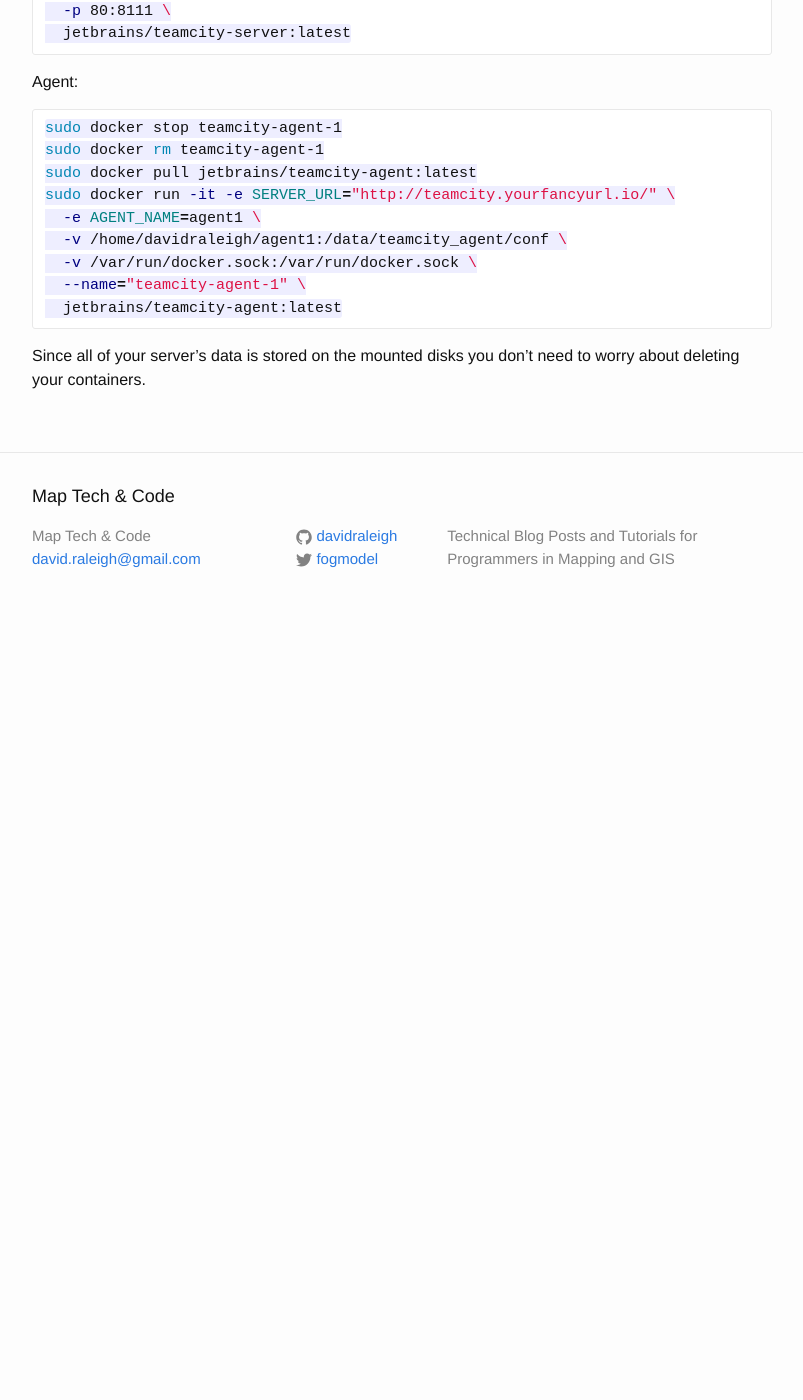
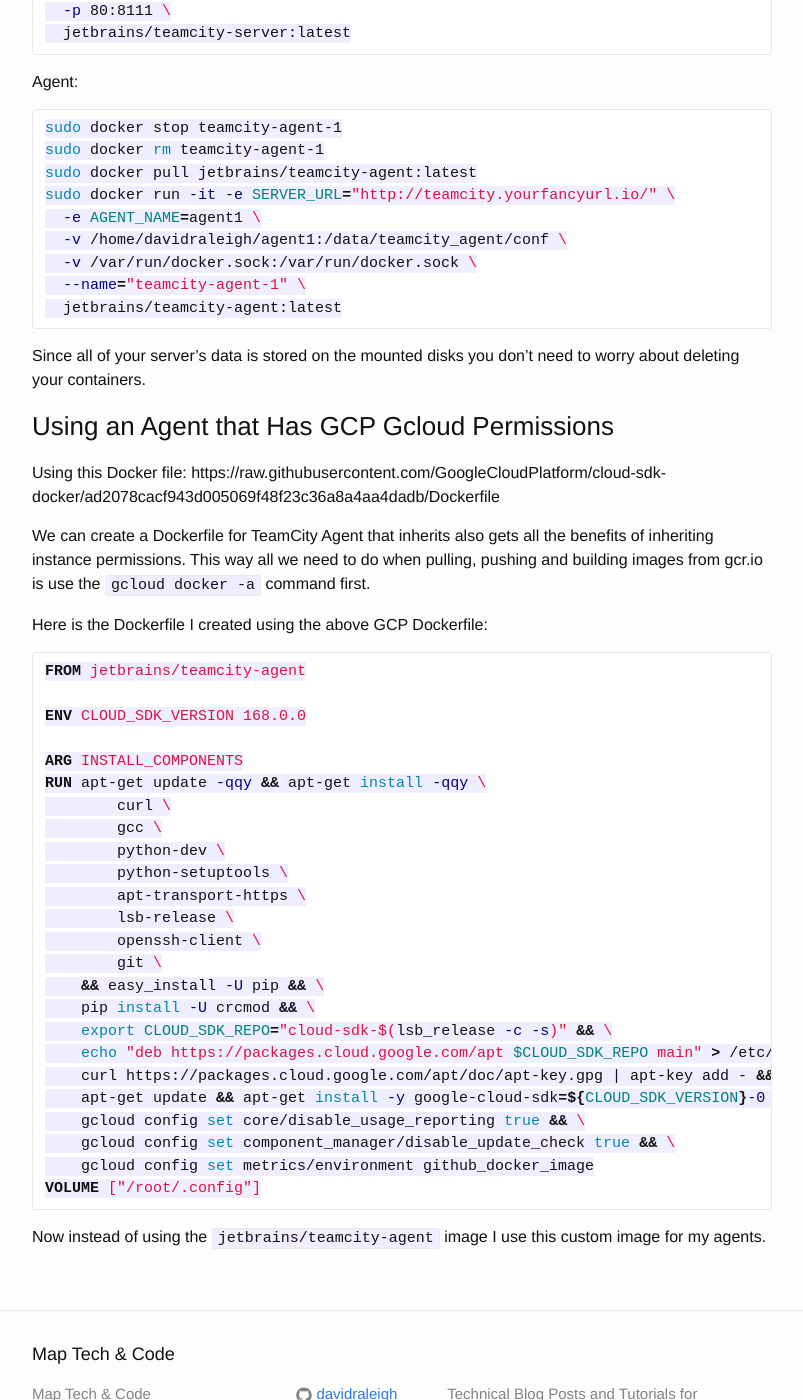
Before and after one commit to davidraleigh/davidraleigh.github.io, a Jekyll site: the page built from _posts/2017-09-05-Using-TeamCity-on-GCP-with-Docker.md, in a window 1280 px wide and 1400 px high, scrolled down 6525 px. Shown: the whole window, without its empty margins (238-1041 px from the left). Built offline with Jekyll 4.4.1, drawn with Linux system fonts in a browser that asks for light colours; our own code applies the rules of GitHub Pages for plain Markdown files; comment, search, counter and statistics services are not loaded; before the commit the page ends 7155 px from its top, so only the background shows below that.

Commit message:
Update 2017-09-05-Using-TeamCity-on-GCP-with-Docker.md

````diff
--- a/_posts/2017-09-05-Using-TeamCity-on-GCP-with-Docker.md
+++ b/_posts/2017-09-05-Using-TeamCity-on-GCP-with-Docker.md
@@ -178,3 +178,39 @@ sudo docker run -it -e SERVER_URL="http://teamcity.yourfancyurl.io/" \
   jetbrains/teamcity-agent:latest
 ```
 Since all of your server's data is stored on the mounted disks you don't need to worry about deleting your containers.
+
+### Using an Agent that Has GCP Gcloud Permissions
+Using this Docker file:
+https://raw.githubusercontent.com/GoogleCloudPlatform/cloud-sdk-docker/ad2078cacf943d005069f48f23c36a8a4aa4dadb/Dockerfile
+
+We can create a Dockerfile for TeamCity Agent that inherits also gets all the benefits of inheriting instance permissions. This way all we need to do when pulling, pushing and building images from gcr.io is use the `gcloud docker -a` command first.
+
+Here is the Dockerfile I created using the above GCP Dockerfile:
+```Dockerfile
+FROM jetbrains/teamcity-agent
+
+ENV CLOUD_SDK_VERSION 168.0.0
+
+ARG INSTALL_COMPONENTS
+RUN apt-get update -qqy && apt-get install -qqy \
+        curl \
+        gcc \
+        python-dev \
+        python-setuptools \
+        apt-transport-https \
+        lsb-release \
+        openssh-client \
+        git \
+    && easy_install -U pip && \
+    pip install -U crcmod && \
+    export CLOUD_SDK_REPO="cloud-sdk-$(lsb_release -c -s)" && \
+    echo "deb https://packages.cloud.google.com/apt $CLOUD_SDK_REPO main" > /etc/apt/sources.list.d/google-cloud-sdk.list && \
+    curl https://packages.cloud.google.com/apt/doc/apt-key.gpg | apt-key add - && \
+    apt-get update && apt-get install -y google-cloud-sdk=${CLOUD_SDK_VERSION}-0 $INSTALL_COMPONENTS && \
+    gcloud config set core/disable_usage_reporting true && \
+    gcloud config set component_manager/disable_update_check true && \
+    gcloud config set metrics/environment github_docker_image
+VOLUME ["/root/.config"]
+```
+
+Now instead of using the `jetbrains/teamcity-agent` image I use this custom image for my agents.
````
